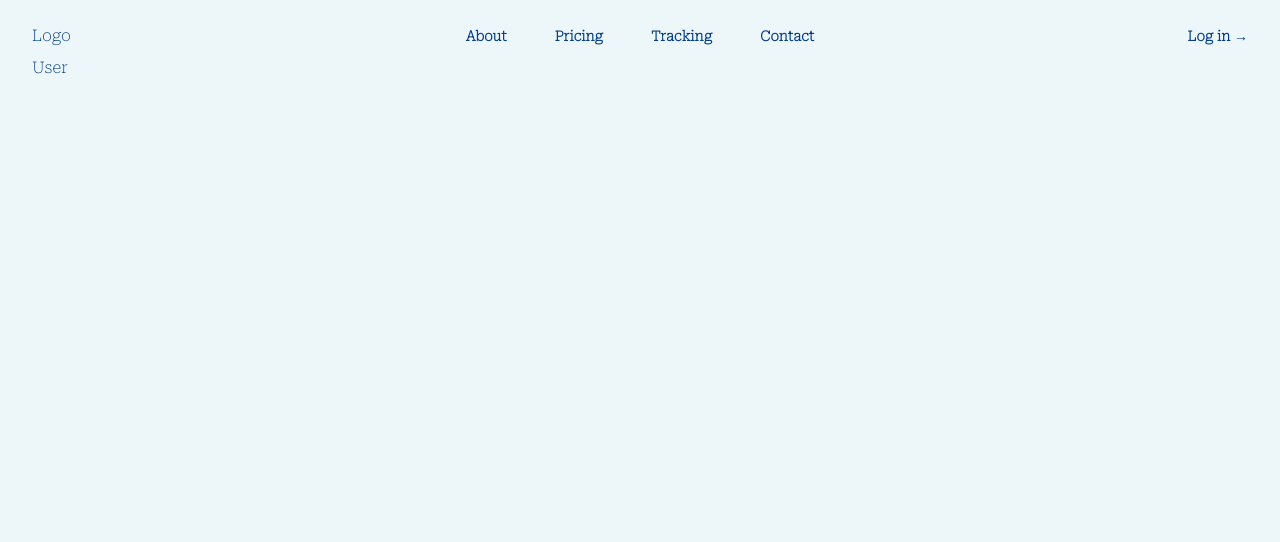
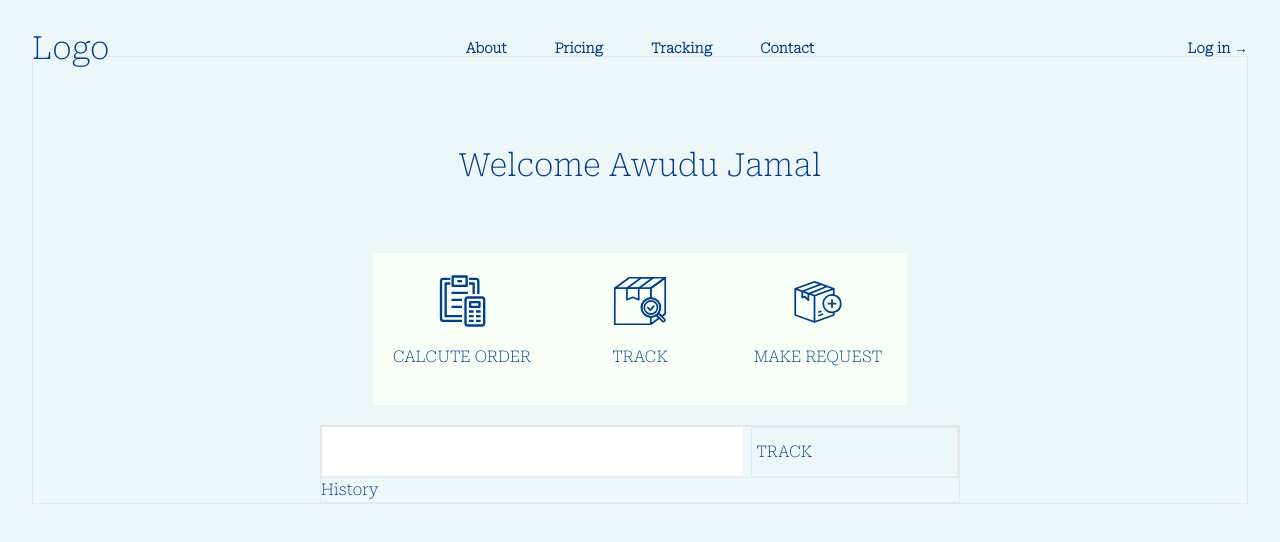
Before and after one commit to Awudu-Jamal1/delivery_frotend, a React (Vite) app: page /about in a window 1280 px wide. Shown: the top 542 px of the page. Built offline with nearby package versions, Linux system fonts and the light colour scheme.

Commit message:
added User page

```diff
--- a/src/index.css
+++ b/src/index.css
@@ -5,7 +5,11 @@
 
 
 
-
+*{
+  margin: 0;
+  padding: 0;
+  box-sizing: border-box;
+}
 
 body{
   background-color: #edf6f9;
@@ -59,3 +63,9 @@ border: #023e8a;
 .signup h1{
   font-size: 2em;
  }
+ h1{
+  font-size: 2em;
+ }
+ .intro{
+  width: 40em;
+ }
--- a/src/pages/customer/Userpage.jsx
+++ b/src/pages/customer/Userpage.jsx
@@ -1,5 +1,30 @@
-export default function Userpage(){
-   return( <>
-    User
-    </>)
+import accounting from "../../assets/accounting.svg";
+import Intro from "./intro";
+
+export default function Userpage() {
+
+  return (
+    <>
+
+      <div>
+        <div >
+        <div className="border">
+            <div className="flex justify-center ">
+            <Intro/>
+            </div>
+
+          <div  className="flex justify-center ">
+            <div className="border intro">
+            <div className="grid grid-cols-3 gap-2 border  ">
+                <div className="col-span-2 "><input className=" w-full h-12" type="text" /></div>
+                <div className=" border "><button className="h-12 w-16 bg">TRACK</button></div>
+            </div>
+            <div>History</div>
+            </div>
+          </div>
+    </div>
+        </div>
+      </div>
+    </>
+  );
 }
--- /dev/null
+++ b/src/pages/customer/intro.jsx
@@ -0,0 +1,133 @@
+export default function Intro(){
+    let style ="bg-[#f7fff7] py-5 px-5"
+    let label ='my-4'
+    return(
+        <>
+        <div className="py-5">
+            <div className="text-center py-16">
+              <h1>Welcome Awudu Jamal</h1>
+            </div>
+            <div className="grid grid-cols-3 text-center">
+              <div className={style}>
+                <div className="flex justify-center">
+                <svg
+                  className="fill-my-blue stroke-my-blue h-14"
+                  xmlns="http://www.w3.org/2000/svg"
+                  viewBox="0 0 48 48"
+                >
+                  <path
+                  stroke-width="0"
+                    d="M8,40H24.06v2H8a3,3,0,0,1-3-3V7A3,3,0,0,1,8,4h6V6H8A1,1,0,0,0,7,7V39A1,1,0,0,0,8,40ZM37,7V18h2V7a3,3,0,0,0-3-3H30V6h6A1,1,0,0,1,37,7ZM14,10V8H10A1,1,0,0,0,9,9V37a1,1,0,0,0,1,1H24V36H11V10Zm19,7.93h2V9a1,1,0,0,0-1-1H30v2h3ZM15,11V3a1,1,0,0,1,1-1H28a1,1,0,0,1,1,1v8a1,1,0,0,1-1,1H16A1,1,0,0,1,15,11Zm2-1H27V4H17Zm12,6H15v2H29Zm-5,6H15v2h9Zm0,6H15v2h9ZM20,8h4V6H20ZM44,23V43a3,3,0,0,1-3,3H29a3,3,0,0,1-3-3V23a3,3,0,0,1,3-3H41A3,3,0,0,1,44,23Zm-2,0a1,1,0,0,0-1-1H29a1,1,0,0,0-1,1V43a1,1,0,0,0,1,1H41a1,1,0,0,0,1-1Zm-2,2v4a1,1,0,0,1-1,1H31a1,1,0,0,1-1-1V25a1,1,0,0,1,1-1h8A1,1,0,0,1,40,25Zm-2,1H32v2h6Zm-8,8h4V32H30Zm6,0h4V32H36Zm-6,4h4V36H30Zm6,0h4V36H36Zm-6,4h4V40H30Zm6,0h4V40H36Z"
+                    data-name="66 Accounting, Business, Calculate, Finance, Math"
+                  />
+                </svg>
+                </div>
+
+    <div className={label}>CALCUTE ORDER</div>
+              </div>
+              <div className={style}>
+                <div className="flex justify-center">
+                  <svg
+                    className="fill-my-blue stroke-my-blue h-14"
+                    xmlns="http://www.w3.org/2000/svg"
+                    viewBox="0 0 100 100"
+                  >
+                    <path
+                      fill="none"
+                      //   stroke="#000"
+                      stroke-linecap="round"
+                      stroke-linejoin="round"
+                      stroke-miterlimit="2"
+                      stroke-width="3"
+                      d="M95 8.438H30.704L5 27.266h64.296zM47.707 47.651l-10.909-4.202-10.209 4.202V27.266h21.118z"
+                    />
+                    <path
+                      fill="none"
+                      //   stroke="#000"
+                      stroke-linecap="round"
+                      stroke-linejoin="round"
+                      stroke-miterlimit="2"
+                      stroke-width="3"
+                      d="M73.411 8.438H52.293L26.589 27.266h21.118z"
+                    />
+                    <path
+                      fill="none"
+                      //   stroke="#000"
+                      stroke-linecap="round"
+                      stroke-linejoin="round"
+                      stroke-miterlimit="10"
+                      stroke-width="3"
+                      d="m64.092 61.75 4.233 4.531 6.46-7.156"
+                    />
+                    <path
+                      fill="none"
+                      //   stroke="#000"
+                      stroke-linecap="round"
+                      stroke-linejoin="round"
+                      stroke-miterlimit="10"
+                      stroke-width="3"
+                      d="M81.303 73.567c-6.542 6.542-17.187 6.542-23.729 0-6.542-6.542-6.542-17.186 0-23.728 6.542-6.542 17.186-6.542 23.728 0 6.543 6.542 6.543 17.186.001 23.728z"
+                    />
+                    <circle
+                      cx="69.439"
+                      cy="61.703"
+                      r="11.779"
+                      fill="none"
+                      //   stroke="#000"
+                      stroke-linecap="round"
+                      stroke-linejoin="round"
+                      stroke-miterlimit="10"
+                      stroke-width="3"
+                    />
+                    <path
+                      fill="none"
+                      //   stroke="#000"
+                      stroke-linecap="round"
+                      stroke-linejoin="round"
+                      stroke-miterlimit="10"
+                      stroke-width="3"
+                      d="M81.303 73.567a16.723 16.723 0 0 1-1.998 1.683L90.01 85.954a2.603 2.603 0 0 0 3.68 0h0a2.603 2.603 0 0 0 0-3.68L82.986 71.569a16.63 16.63 0 0 1-1.683 1.998z"
+                    />
+                    <path
+                      fill="none"
+                      //   stroke="#000"
+                      stroke-linecap="round"
+                      stroke-linejoin="round"
+                      stroke-miterlimit="2"
+                      stroke-width="3"
+                      d="M57.575 73.567c-6.542-6.542-6.542-17.186 0-23.728 3.235-3.235 7.472-4.864 11.721-4.9V27.266H5v64.296h64.296V78.467c-4.249-.036-8.487-1.665-11.721-4.9zm21.73 1.683.029-.022a16.744 16.744 0 0 1-10.038 3.239v13.095l15.193-11.129-5.184-5.183z"
+                    />
+                    <path
+                      fill="none"
+                      //   stroke="#000"
+                      stroke-linecap="round"
+                      stroke-linejoin="round"
+                      stroke-miterlimit="2"
+                      stroke-width="3"
+                      d="M69.296 27.266v17.673c4.344-.037 8.7 1.592 12.007 4.9 5.915 5.915 6.463 15.174 1.682 21.732l.001-.001 5.752 5.752L95 72.734V8.438L69.296 27.266z"
+                    />
+                  </svg>
+                </div>
+                <div className={label}>TRACK</div>
+              </div>
+
+              <div  className={style}>
+              <div className="flex justify-center">
+                <svg
+                className="fill-my-blue stroke-my-blue h-14"
+                  xmlns="http://www.w3.org/2000/svg"
+                  data-name="Layer 1"
+                  viewBox="0 0 64 64"
+                >
+                  <path stroke-width="0" d="M36.66 46.15l-4 1.45a1 1 0 10.68 1.88l4-1.45a1 1 0 00-.68-1.88zM33 45.55a1 1 0 00.34-.06l2-.73a1 1 0 00-.68-1.88l-2 .73A1 1 0 0033 45.55z" />
+                  <path stroke-width="0" d="M59,35a11,11,0,0,0-8-10.57V18a1,1,0,0,0-.07-.35l0-.1a1,1,0,0,0-.14-.2l-.08-.08a1,1,0,0,0-.21-.14l-.08,0h0l-22-8a1,1,0,0,0-.68,0l-22,8h0l-.08,0a1,1,0,0,0-.21.14l-.08.08a1,1,0,0,0-.14.2l0,.1A1,1,0,0,0,5,18V48a1,1,0,0,0,.66.94l22,8h0A1,1,0,0,0,28,57h0a1,1,0,0,0,.3-.05h0l22-8A1,1,0,0,0,51,48V45.57A11,11,0,0,0,59,35ZM28,24.94l-3.52-1.28,17.9-7.32,0,0L47.07,18Zm-13-2.6,5,1.82v4.43l-2.29-2.29a1,1,0,0,0-1-.24L15,26.61Zm2-1.41,18.37-7a1,1,0,0,0,.2-.12l4.08,1.49-18,7.34Zm11-9.87,4.74,1.73-18.63,7.1L8.93,18ZM7,47.3V19.43l6,2.18V28a1,1,0,0,0,1.32.95l2.41-.8,3.56,3.56A1,1,0,0,0,22,31V24.88l5,1.82V54.57Zm42,0L29,54.57V26.7l20-7.27v4.62c-.33,0-.66-.05-1-.05a11,11,0,0,0,0,22c.34,0,.67,0,1-.05ZM48,44a9,9,0,1,1,9-9A9,9,0,0,1,48,44Z" />
+                  <path stroke-width="0" d="M52,34H49V31a1,1,0,0,0-2,0v3H44a1,1,0,0,0,0,2h3v3a1,1,0,0,0,2,0V36h3a1,1,0,0,0,0-2Z" />
+                </svg>
+              </div>
+              <div className={label}>MAKE REQUEST</div>
+              </div>
+
+            </div>
+          </div></>
+    )
+}
--- a/tailwind.config.cjs
+++ b/tailwind.config.cjs
@@ -5,7 +5,11 @@ module.exports = {
     "./src/**/*.{js,ts,jsx,tsx}",
   ],
   theme: {
-    extend: {},
+    extend: {
+      colors: {
+        'my-blue': '#023e8a',
+      }
+    },
   },
   plugins: [],
 }
```
Also changed, not shown: src/assets/accounting.svg (added).
